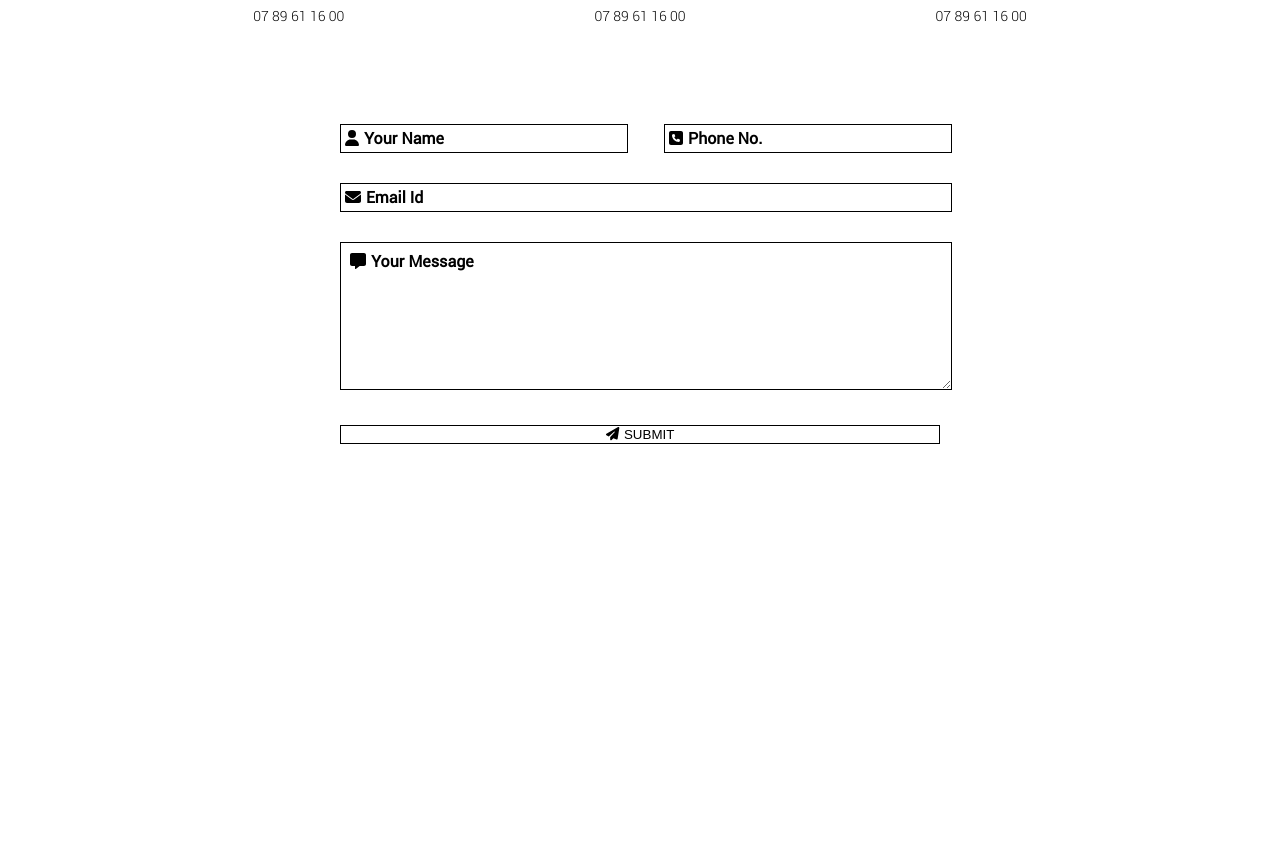
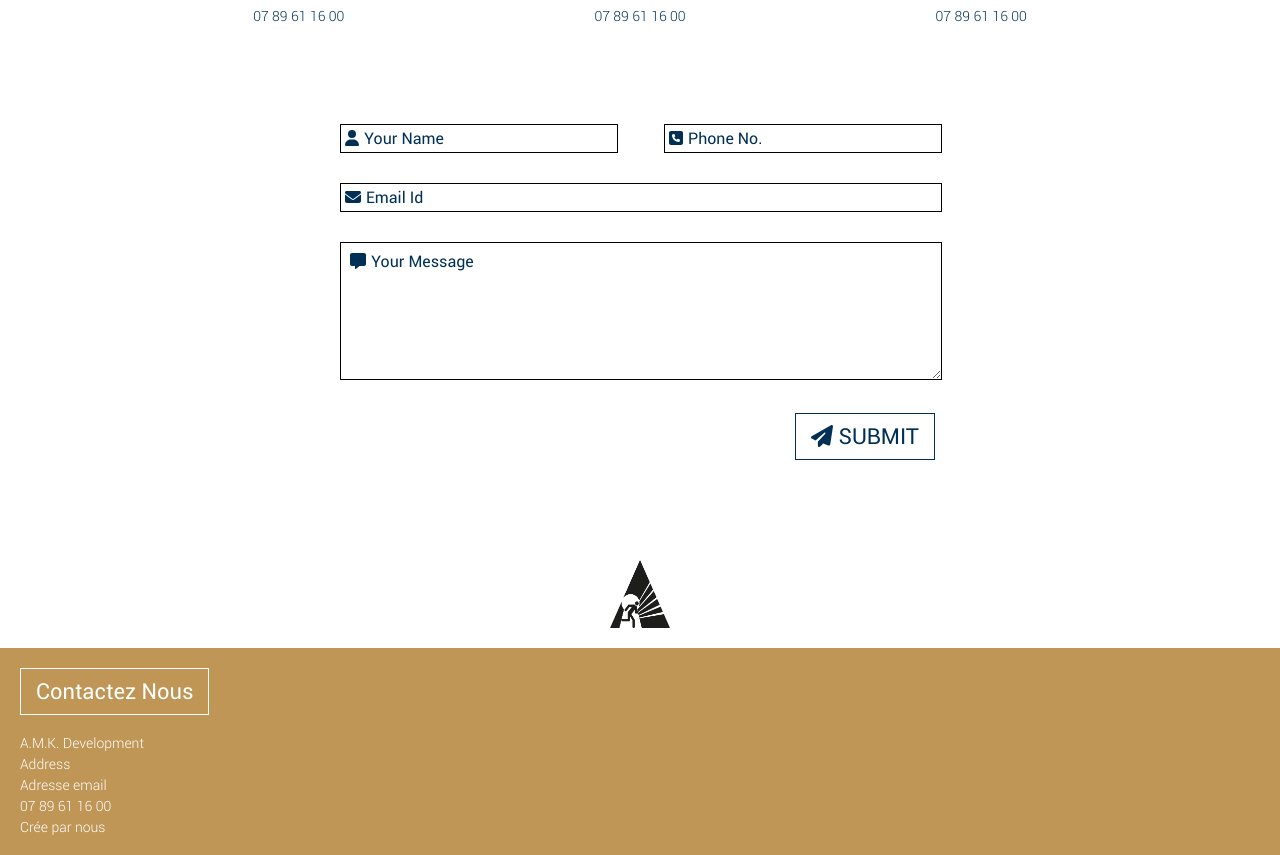
Before and after one commit to Arkeios-Developpment/template1, a Next.js app: page /contact in a window 1280 px wide. Shown: the part 320-1175 px from the top of the page. Before the commit the page ends 800 px from the top, so only its background shows below. Built offline with nearby package versions, Linux system fonts and the light colour scheme.

Commit message:
nicer version

```diff
--- a/src/components/ContactPage/FormContainer.tsx
+++ b/src/components/ContactPage/FormContainer.tsx
@@ -19,14 +19,14 @@ const FormContainer = () => {
                 <InputContainer type='text' id='number' htmlFor='number' icon={faSquarePhone} label='Phone No.'/>
               </InputWrapper>
               <InputContainer type='email' id='email' htmlFor='email' icon={faSolidEnvelope} label='Email Id'/>
-              <div style={{position: 'relative', paddingBottom: '30px'}}>
+              <div style={{position: 'relative', paddingBottom: '29px'}}>
                 <InputTextarea id='message' rows={8} required></InputTextarea>
                 <InputLabel htmlFor='message'><FontAwesomeIcon style={{paddingRight: '5px'}} icon={faMessage} />Your Message</InputLabel>
               </div>
-              <div style={{clear: 'both', float: 'none', width: '100%', textAlign: 'right'}}>
-                  <Button type='submit'><FontAwesomeIcon style={{paddingRight: '5px'}} icon={faPaperPlane} />SUBMIT </Button>
+              <div style={{float: 'right', paddingRight: '5px'}}>
+                <Button type='submit'><FontAwesomeIcon style={{paddingRight: '5px'}} icon={faPaperPlane} />SUBMIT</Button>
               </div>
-          </form>
+              </form>
       </Container>
   );
 };
@@ -40,21 +40,35 @@ const Container = styled.div`
 
 const InputTextarea = styled.textarea`
   width: 100%;
-  padding: 10px 0 0 10px;
+  padding: 0;
   outline: 0;
   border: 1px solid black;
-  color: black;
+  color: #003056;
   background: transparent;
   font-size: 15px;
 `;
 
 const Button = styled.button`
-  color: black;
-  outline: none;
-  background: transparent;
-  border: 1px solid black;
-  width: 100%;
+  background-color: transparent;
+  border: #003056 1px solid;
+  padding: 10px 15px;
+  text-align: center;
+  color: #003056;
+  font-family: Roboto, sans-serif;
+  font-weight: bold;
+  font-size: 22px;
+  vertical-align: baseline;
   cursor: pointer;
+  transition: background-color 0.3s ease-in-out, color 0.3s ease-in-out;
+
+  &:hover {
+    background-color: #003056;
+    color: white;
+  }
+
+  @media(max-width: 768px) {
+    width: 100%;
+  }
 `;
 
 const InputLabel = styled.label`
@@ -63,7 +77,7 @@ const InputLabel = styled.label`
   left: 0;
   top: 0;
   padding: 10px;
-  color: black;
+  color: #003056;
   cursor: text;
   transition: 0.2s;
 
--- a/src/components/ContactPage/InputContainer.tsx
+++ b/src/components/ContactPage/InputContainer.tsx
@@ -35,10 +35,10 @@ const Container = styled.div`
 
 const InputField = styled.input`
   width: 100%;
-  padding: 10px 0 0 10px;
+  padding: 10px 0 0 0;
   outline: 0;
   border: 1px solid black;
-  color: black;
+  color: #003056;
   background: transparent;
   font-size: 15px;
 `;
@@ -50,7 +50,7 @@ const InputLabel = styled.label<{ isValid: Boolean }>`
   top: ${props => (props.isValid ? 0 : -30)}px;
   font-size: ${props => (props.isValid ? 16 : 14)}px;
   padding: 5px;
-  color: black;
+  color: #003056;
   cursor: text;
   transition: 0.2s;
 
--- a/src/components/HomePage/Footer.tsx
+++ b/src/components/HomePage/Footer.tsx
@@ -1,24 +1,66 @@
 import React from "react";
 import styled from "styled-components";
+import Image from "next/image";
+import {useRouter} from "next/router";
 
 const Footer = () => {
+    const router = useRouter();
+
+    const handleClick = () => {
+        router.push('/contact');
+    };
+
     return (
+        <div>
+            <div style={{display: 'flex', flexDirection: 'row', gap: '10px', justifyContent: 'center', paddingBottom: '20px'}}>
+                <div style={{maxWidth: '60px', width: '100%', height: 'auto', display: 'flex'}}>
+                    <Image src="/logo_prisme.png"
+                       alt="Prisme image"
+                       width={0}
+                       height={0}
+                       sizes='100vw'
+                       layout='responsive'/>
+                </div>
+            </div>
             <Container>
+                <div style={{padding: "20px 0 15px 0"}}>
+                    <Button onClick={handleClick}>Contactez Nous</Button>
+                </div>
                 <h6>A.M.K. Development</h6>
                 <h6>Address</h6>
                 <h6>Adresse email</h6>
                 <h6>07 89 61 16 00</h6>
                 <h6>Crée par nous</h6>
             </Container>
+        </div>
     );
 }
 
 const Container = styled.div`
-  background-color: #000000;
+  background-color: #bf9656;
   display: flex;
   flex-direction: column;
   gap: 5px;
-  padding: 20px 20px 20px 20px;
+  padding: 0 0 20px 20px;
+`;
+
+const Button = styled.button`
+  background-color: transparent;
+  border: white 1px solid;
+  padding: 10px 15px;
+  text-align: center;
+  color: white;
+  font-family: Roboto, sans-serif;
+  font-weight: bold;
+  font-size: 22px;
+  vertical-align: baseline;
+  transition: background-color 0.3s ease-in-out, color 0.3s ease-in-out;
+  max-width: fit-content;
+
+  &:hover {
+    background-color: white;
+    color: #bf9656;
+  }
 `;
 
 export default Footer;
--- a/src/components/HomePage/HeaderBanner.tsx
+++ b/src/components/HomePage/HeaderBanner.tsx
@@ -102,7 +102,7 @@ const Button = styled.button`
   transition: background-color 0.3s ease-in-out, color 0.3s ease-in-out;
 
   &:hover {
-    background-color: #4533bc;
+    background-color: #bf9a57;
     color: white;
   }
 `;
--- a/src/components/HomePage/ServiceContainer.tsx
+++ b/src/components/HomePage/ServiceContainer.tsx
@@ -66,7 +66,7 @@ const Button = styled.button`
   transition: background-color 0.3s ease-in-out, color 0.3s ease-in-out;
 
   &:hover {
-    background-color: #414143;
+    background-color: #bf9a57;
     color: white;
   }
 `;
--- a/src/components/Menu/Menu.tsx
+++ b/src/components/Menu/Menu.tsx
@@ -9,7 +9,7 @@ export function Menu() {
     const [isHovered, setIsHovered] = useState(false);
     const [isClicked, setIsClicked] = useState(false);
 
-    const colors = ["#000000", "#fffbf7"];
+    const colors = ["#bf9a57", "#fffbf7"];
     const closedSizes = [150, 70];
     let sizes= [500, 470];
     let scale: number;
--- a/src/pages/contact.tsx
+++ b/src/pages/contact.tsx
@@ -6,7 +6,7 @@ import { faEnvelope as faRegularEnvelope} from "@fortawesome/free-regular-svg-ic
 import { faLinkedin } from '@fortawesome/free-brands-svg-icons';
 
 import FormContainer from "@/components/ContactPage/FormContainer";
-
+import Footer from "@/components/HomePage/Footer";
 
 const Contact = () => {
     return (
@@ -23,19 +23,20 @@ const Contact = () => {
                 alignItems: 'center'
             }}>
                 <div style={{display: 'flex', flexDirection: 'column', gap: '10px', alignItems: 'center'}}>
-                    <FontAwesomeIcon icon={faMobileScreenButton} size="lg" style={{color: 'black'}}/>
-                <h6 style={{color: 'black'}}>07 89 61 16 00</h6>
+                    <FontAwesomeIcon icon={faMobileScreenButton} size="lg" style={{color: '#003056'}}/>
+                <h6 style={{color: '#003056'}}>07 89 61 16 00</h6>
                 </div>
                 <div style={{display: 'flex', flexDirection: 'column', gap: '10px', alignItems: 'center'}}>
-                    <FontAwesomeIcon icon={faRegularEnvelope} size="lg" style={{color: 'black'}}/>
-                    <h6 style={{color: 'black'}}>07 89 61 16 00</h6>
+                    <FontAwesomeIcon icon={faRegularEnvelope} size="lg" style={{color: '#003056'}}/>
+                    <h6 style={{color: '#003056'}}>07 89 61 16 00</h6>
                 </div>
                 <div style={{display: 'flex', flexDirection: 'column', gap: '10px', alignItems: 'center'}}>
-                    <FontAwesomeIcon icon={faLinkedin} size="lg" style={{color: 'black'}}/>
-                    <h6 style={{color: 'black'}}>07 89 61 16 00</h6>
+                    <FontAwesomeIcon icon={faLinkedin} size="lg" style={{color: '#003056'}}/>
+                    <h6 style={{color: '#003056'}}>07 89 61 16 00</h6>
                 </div>
             </div>
             <FormContainer/>
+            <Footer/>
         </PageContainer>
     );
 }
--- a/src/styles/global.css
+++ b/src/styles/global.css
@@ -15,7 +15,7 @@ h1 {
     font-weight: bold;
     vertical-align: baseline;
     font-size: 34px;
-    color: #2d384c;
+    color: #003056;
     text-align: center;
     max-width: 90%;
 }
@@ -28,7 +28,7 @@ h2 {
     font-weight: normal;
     vertical-align: baseline;
     font-size: 34px;
-    color: #2d384c;
+    color: #003056;
     text-align: center;
     max-width: 90%;
 }
@@ -50,11 +50,11 @@ p {
     margin: 0;
     padding: 0;
     border: 0;
-    font-family: "Roboto", sans-serif;
+    font-family: "Roboto Light", sans-serif;
     font-weight: 100;
     vertical-align: baseline;
     font-size: 20px;
-    color: #4c5f7f;
+    color: #003056;
     text-align: center;
     max-width: 70%;
 }
@@ -70,14 +70,14 @@ h6 {
 }
 
 strong {
-    color: #2d384c;
-    font-weight: 800;
+    color: #003056;
+    font-family: "Roboto", sans-serif;
 }
 
 @font-face {
     font-family: Roboto;
     src: url("../../asset/Roboto/Roboto-Regular.ttf");
-    font-weight: 400;
+    font-weight: bold;
     font-style: normal;
 }
 
```
Also changed, not shown: src/pages/index.tsx (+1 -11 lines), src/routes.tsx (deleted, +0 -12 lines). Lines whose indentation alone changed are shown as unchanged.
